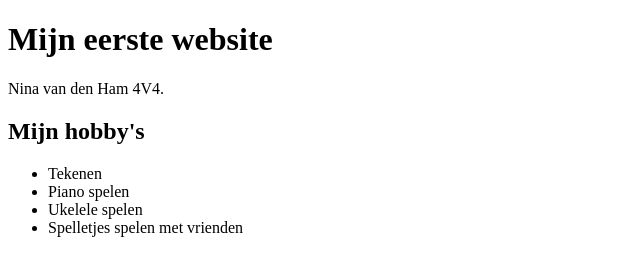
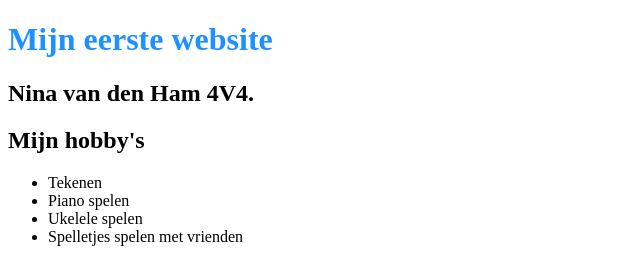
Before and after one commit to Nina2121/welkom, a plain HTML site: page index.html in a window 1280 px wide. Shown: the whole page, without its empty margins (0-640 px from the left). Drawn offline with Linux system fonts and the light colour scheme.

Commit message:
header kleur

```diff
--- a/index.html
+++ b/index.html
@@ -5,8 +5,8 @@
 </head>
 <body>
 
-<h1>Mijn eerste website</h1>
-<p>Nina van den Ham 4V4.</p>
+<h1 style="color:DodgerBlue;">Mijn eerste website</h1>
+<h2>Nina van den Ham 4V4.</h2>
 
   <h2>Mijn hobby's</h2>
 
```
